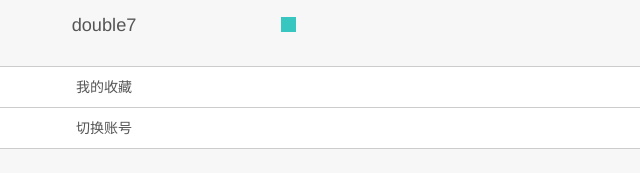
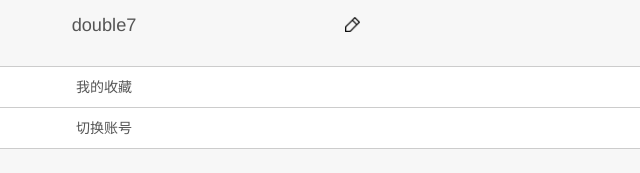
Before and after one commit to RuanGong12/UIdesign, a plain HTML site: page src/html/user_info.html in a window 1280 px wide. Shown: the part 291-464 px from the top of the page, 536-1176 px from the left. Drawn offline with Linux system fonts and the light colour scheme.

Commit message:
page 0.2

```diff
--- a/src/css/user_info_style.css
+++ b/src/css/user_info_style.css
@@ -143,10 +143,11 @@ body {
 .edit-button {
     position: absolute;
     top: 10%;
-    right: 35%;
+    right: 30%;
     width: 15px;
     height: 15px;
-    background: #37c6c0;
+    background: url(../resource/modify_info.png);
+    background-size: 100% 100%;
 }
 
 .user-function-card {
```
Also changed, not shown: src/resource/modify_info.png (added).
